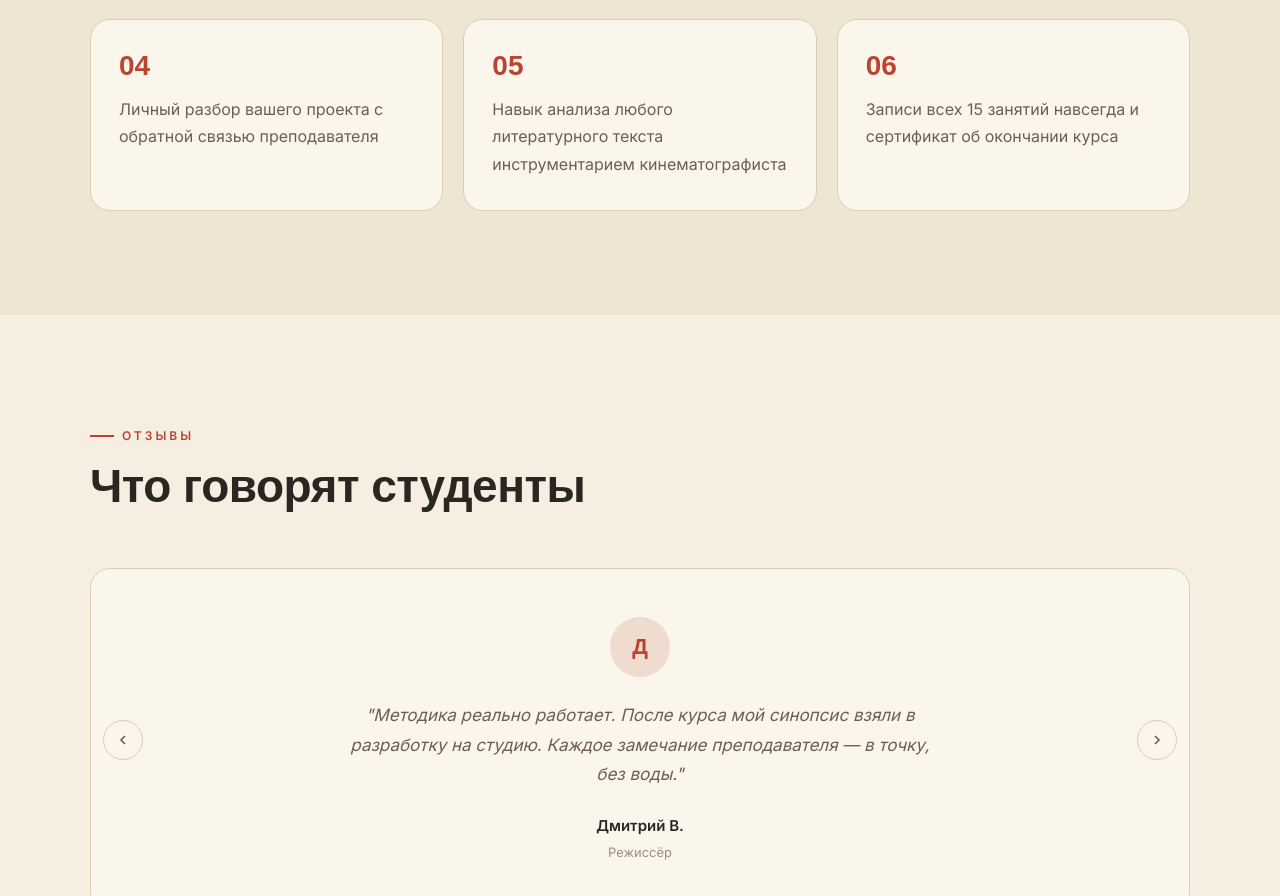
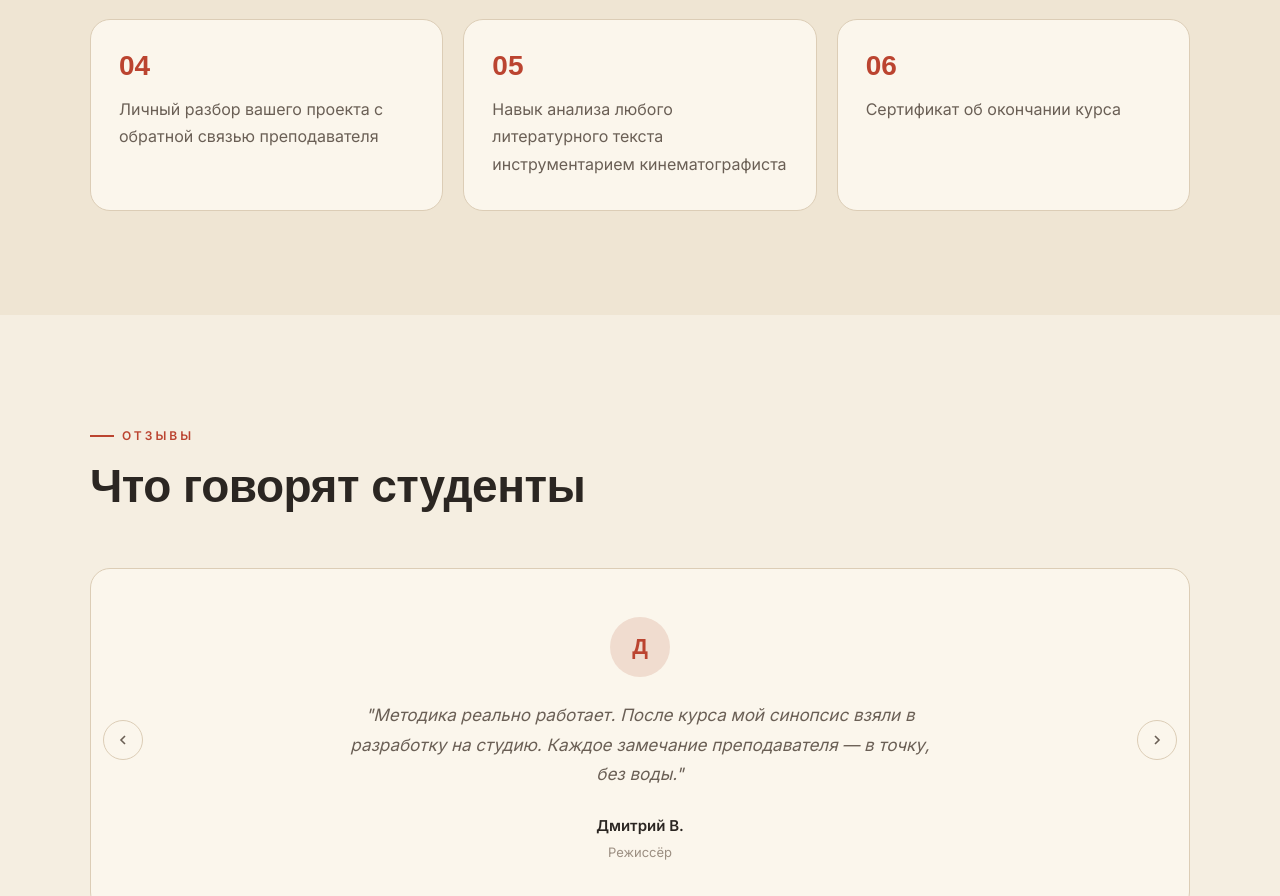
Before and after one commit to bars4um-sys/adapt-scenV3, a Next.js app: page /adapt-scenV3/ in a window 1280 px wide. Shown: the part 4148-5044 px from the top of the page. Built offline with nearby package versions, Linux system fonts and the light colour scheme; a web font is replaced by a local one.

Commit message:
Что вы получите: убрать упоминание записей, оставить сертификат

```diff
--- a/app/page.tsx
+++ b/app/page.tsx
@@ -168,7 +168,7 @@ const skills = [
   "Понимание механики адаптации на примерах мировой классики",
   "Личный разбор вашего проекта с обратной связью преподавателя",
   "Навык анализа любого литературного текста инструментарием кинематографиста",
-  "Записи всех 15 занятий навсегда и сертификат об окончании курса",
+  "Сертификат об окончании курса",
 ]
 
 const pricing = [
```
